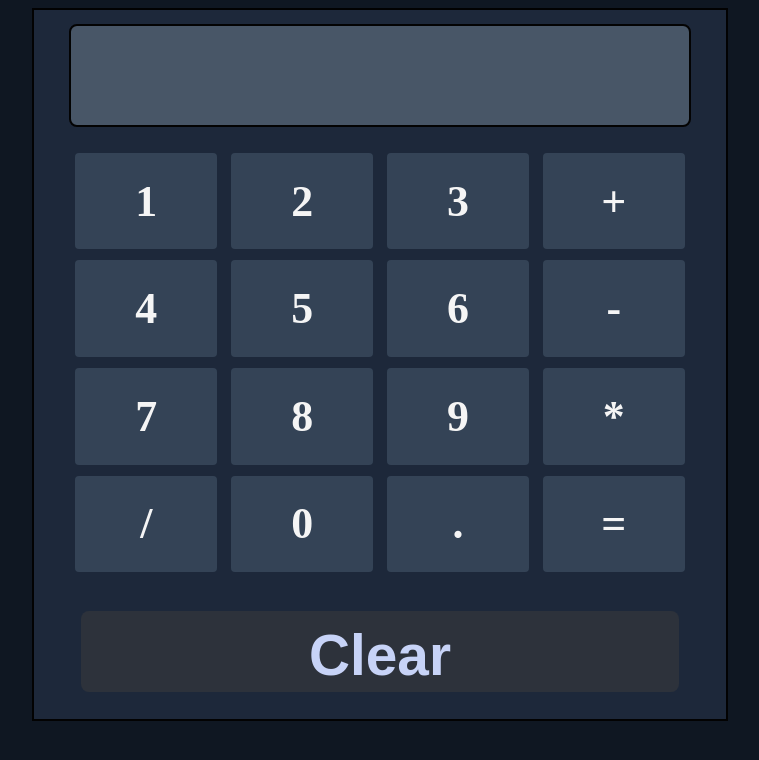
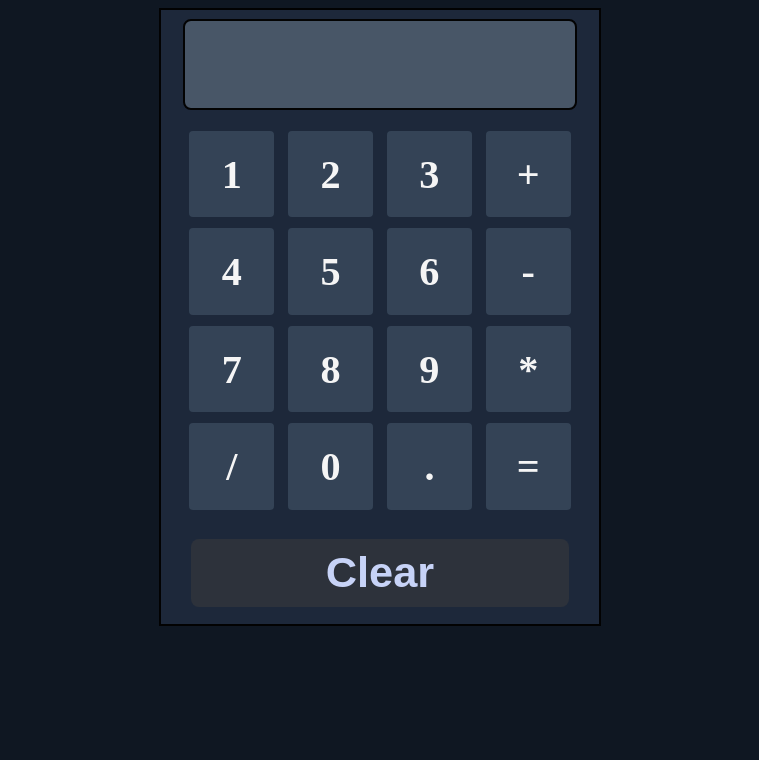
Before and after one commit to harshal-pohwani/Calculator, a plain HTML site: page index.html in a window 1280 px wide. Shown: the whole page, without its empty margins (260-1019 px from the left). Drawn offline with Linux system fonts and the light colour scheme.

Commit message:
Update index.html

```diff
--- a/index.html
+++ b/index.html
@@ -119,12 +119,12 @@
     }
     @media (max-width: 1441px) and (min-width: 769px) {
       .container {
-        width: 55%;
-        height: 75%;
-        font-size: 120%;
+        width: 35%;
+        height: 65%;
+        font-size: 110%;
       }
       #clear {
-        font-size: 180%;
+        font-size: 150%;
       }
     }
   </style>
```
